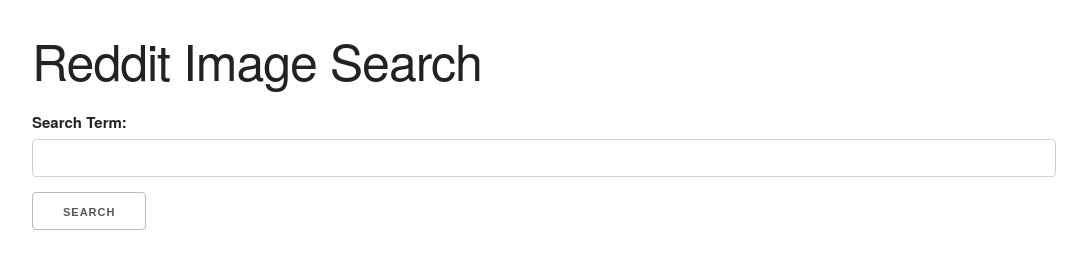
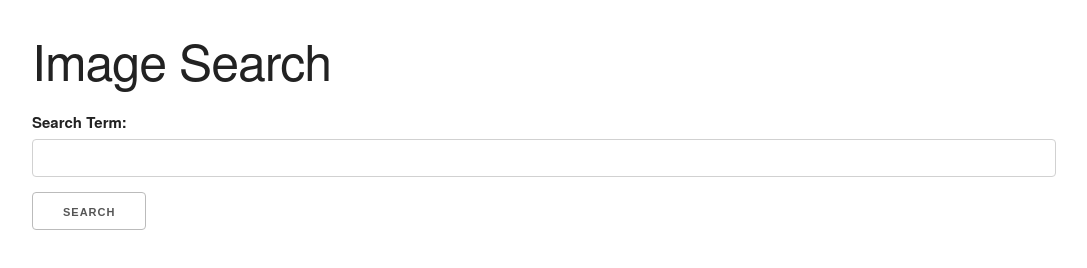
Before and after one commit to luke-h1/imagesearch-app, a website with bundled scripts: page index.html in a window 1280 px wide. Shown: the whole page, without its empty margins (96-1183 px from the left). Built offline with nearby package versions, Linux system fonts and the light colour scheme.

Commit message:
Update index.html

```diff
--- a/index.html
+++ b/index.html
@@ -8,7 +8,7 @@
             <title>Document</title>
         </head>
         <body>
-            <h1>Reddit Image Search</h1>
+            <h1>Image Search</h1>
             <form>
                 <label for="searchTerm">Search Term: </label>
                 <input class="u-full-width" type="text" id="searchTerm" name="searchTerm">
```
